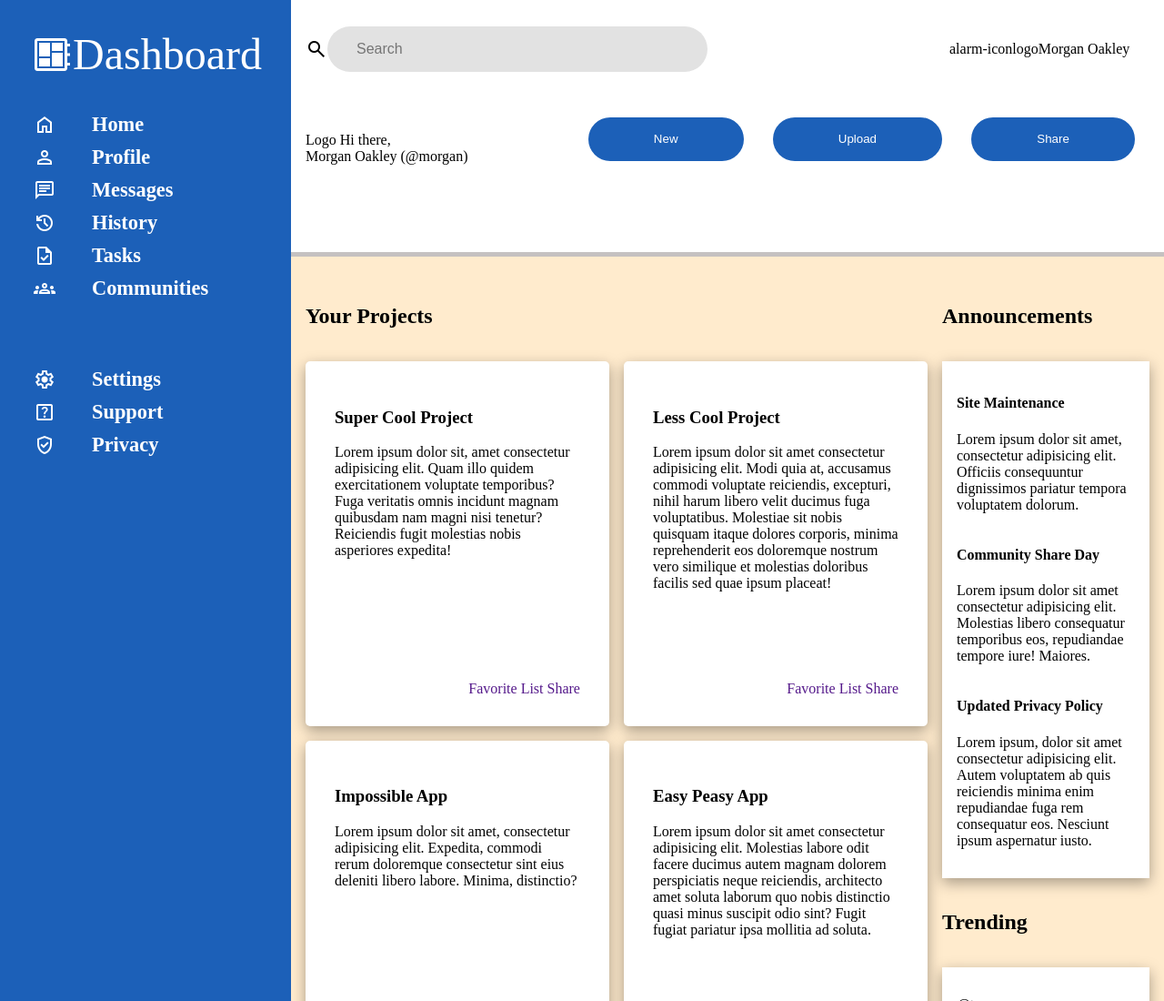
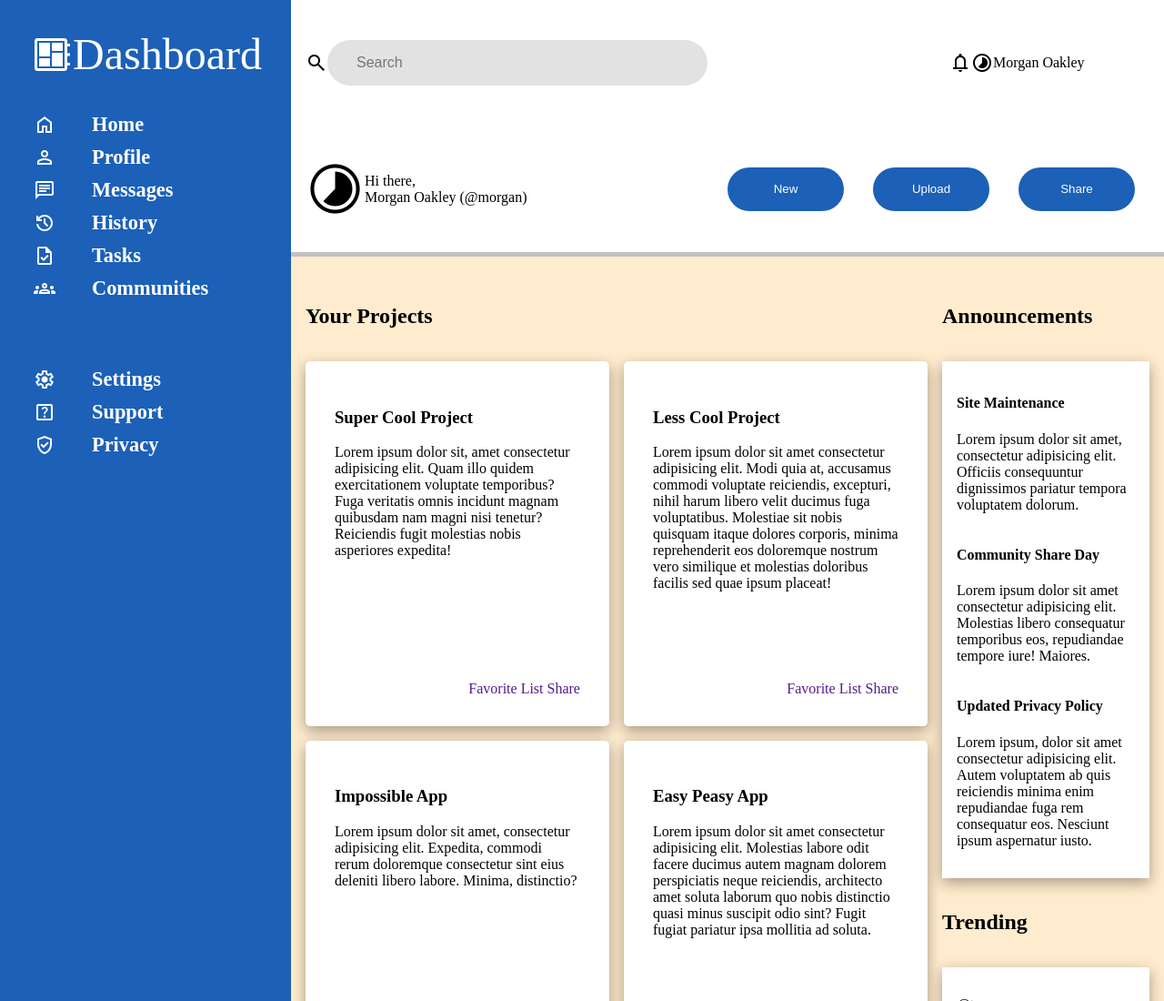
Before and after one commit to Ephim135/Admin-Dashboard, a plain HTML site: page index.html in a window 1280 px wide. Shown: the top 1100 px of the page at 91% size. Drawn offline with nearby package versions, Linux system fonts and the light colour scheme.

Commit message:
polish layout header

```diff
--- a/index.html
+++ b/index.html
@@ -47,13 +47,16 @@
                     <input type="text" placeholder="Search">
                 </div>
                 <div>
-                    <p>alarm-icon</p>
-                    <p class="logo">logo</p>
+                    <span class="material-symbols-outlined">notifications</span>
+                    <span class="material-symbols-outlined">timelapse</span>
                     <p>Morgan Oakley</p>
                 </div>
             </div>
             <div class="buttons">
-                <p class="logo">Logo Hi there,<br> Morgan Oakley (@morgan)</p>
+                <div class="biglogo">
+                    <span class="material-symbols-outlined logo">timelapse</span>
+                    <p>Hi there,<br> Morgan Oakley (@morgan)</p>
+                </div>
                 <button class="new">New</button>
                 <button class="upload">Upload</button>
                 <button class="share">Share</button>
--- a/style.css
+++ b/style.css
@@ -58,7 +58,6 @@ a {
     grid-template-rows: 1fr 1fr;
     box-shadow: 0px 5px 0px rgb(197, 193, 193);
     padding-left: 1rem;
-    margin-top: -20px;
 }
 
 .search {
@@ -72,11 +71,23 @@ a {
     justify-content: start;
 }
 
-
-
 .buttons {
     display: grid;
     grid-auto-flow: column;
+    grid-template-columns: 4fr repeat(3, 1fr);
+    place-items: center start;
+}
+
+.logo {
+    font-size: 65px !important;
+    display: inline-grid;
+}
+
+.biglogo {
+    display: grid;
+    grid-auto-flow: column;
+    grid-template-columns: auto 1fr;
+    place-items: center start;
 }
 
 .buttons > button {
@@ -86,8 +97,9 @@ a {
     height: 3rem;
     border: none;
     color: white;
+    width: 8rem;
+}
 
-}
 
 .content {
     display: grid;
```
